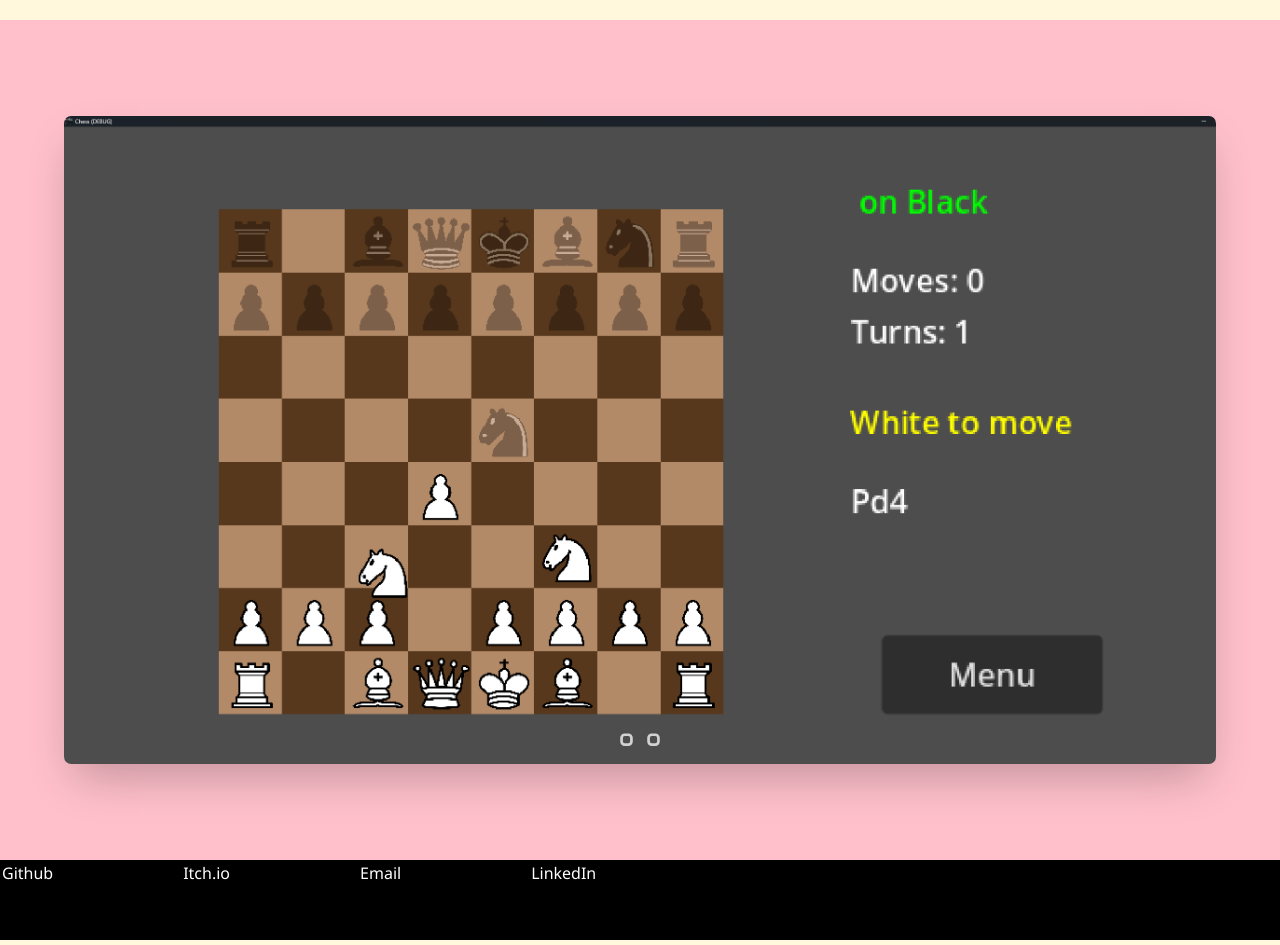
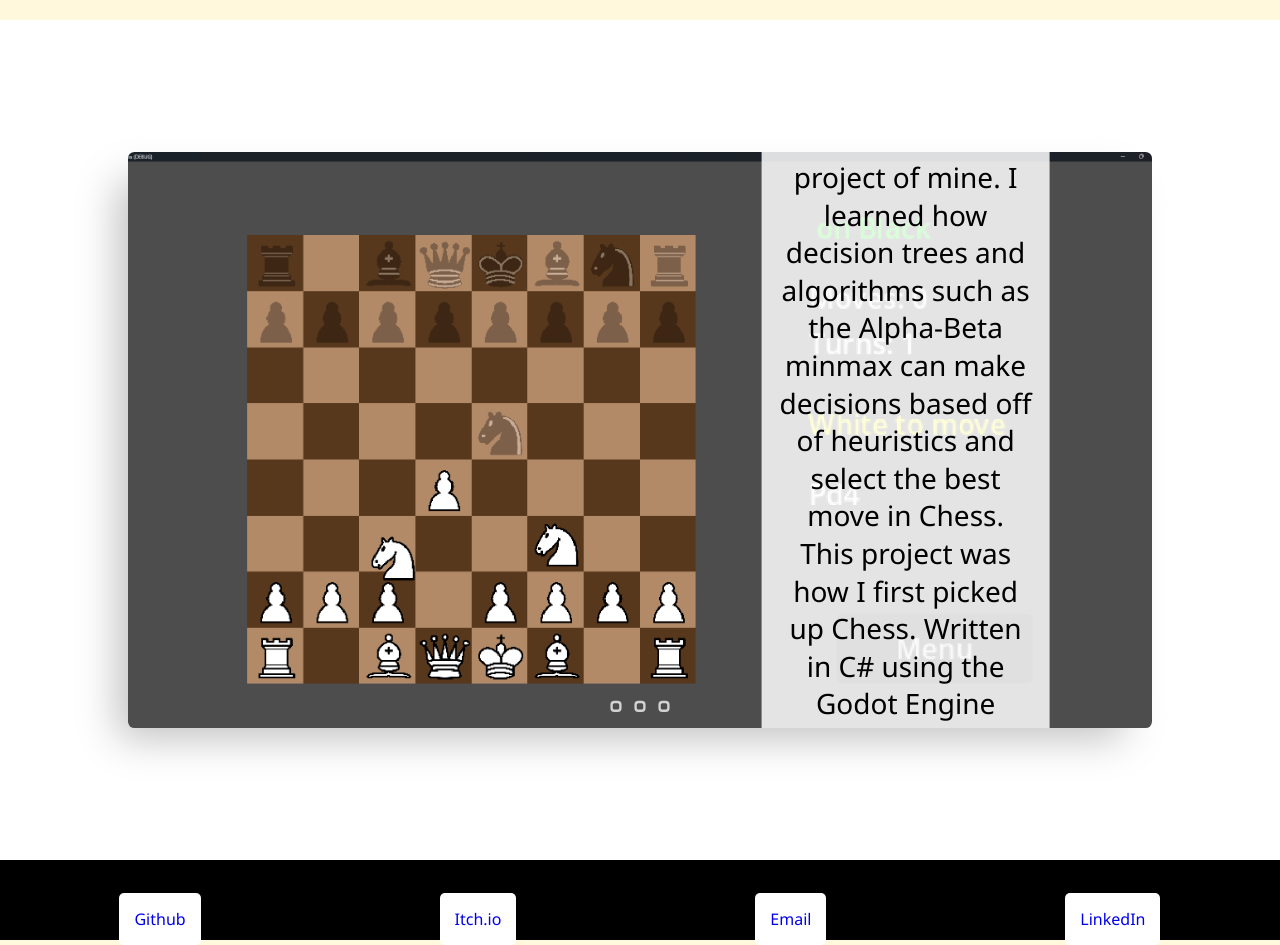
Before and after one commit to dn12345679/dn12345679.github.io, a plain HTML site: page index.html in a window 1280 px wide. Shown: the part 1580-2525 px from the top of the page. Drawn offline with Linux system fonts and the light colour scheme.

Commit message:
added projects page. Next work on resume, about me, fix the intro, and flesh out design

```diff
--- a/index.html
+++ b/index.html
@@ -16,6 +16,12 @@
 
         sidebar.classList.toggle('open'); // trigger animation
     }
+
+    function disableSidebar() {
+        const sidebar = document.querySelector('.sidebar');
+        sidebar.classList.remove('open');
+    }
+
     // IMPORTANT: resize the "canvas" for the splat effect
     function resizeCanvas() {
         const canvas = document.querySelector('.paintCanvas');
@@ -131,15 +137,14 @@
         });
     }
 
-
-
-    document.addEventListener("scroll", changeBG);
-    function changeBG(event) {
-        this.querySelector('body');
-        ( () => {
-        })();
-    }
-
+    window.addEventListener("scroll", function () {
+        const header = document.querySelector(".header");
+        if (window.scrollY > 100) {
+            header.classList.add("shrink");
+        } else {
+            header.classList.remove("shrink");
+        }
+    });
 
     window.onload = function() {
         addParticles(50);
@@ -148,6 +153,7 @@
 
         document.addEventListener("mousemove", parallax); // paralax
     };
+
 </script>
 
 <body>
@@ -159,18 +165,18 @@
     <nav id="navigation">
         <ul class="sidebar">
 
-            <li><a onclick="toggleSidebar()" href="#"><img id="menu_icon" src="Images/Icons/menu_icon.svg"></a></li>
-            <li><a href="#">Home</a></li>
+            <li><a onclick="toggleSidebar()"><img id="menu_icon" src="Images/Icons/menu_icon.svg"></a></li>
+            <li><a onclick="disableSidebar()" href="#">Home</a></li>
             <li><a href="#aboutme-page">About Me</a></li>
             <li><a href="#projects-page">Projects</a></li>
             <li><a href="#links-page">Links</a></li>
         </ul>
         <ul class="header">
-            <li><a href="#">Home</a></li>
+            <li><a onclick="disableSidebar()" href="#">Home</a></li>
             <li><a class="limit-screen" href="#aboutme-page">About Me</a></li>
             <li><a class="limit-screen" href="#projects-page">Projects</a></li>
             <li><a class="limit-screen" href="#links-page">Links</a></li>
-            <li><a onclick="toggleSidebar()" href ="#"><img id="menu_icon" src="Images/Icons/menu_icon.svg"></a></li>
+            <li><a onclick="toggleSidebar()"><img id="menu_icon" src="Images/Icons/menu_icon.svg"></a></li>
         </ul>
     </nav>
     <div id="body">
@@ -204,9 +210,7 @@
                                 as an undergraduate, I have developed an interest and passion for linguistics (computational linguistics),
                                 applied mathematics, and game development. <br>
                                 Attached below is my general resume.
-
                             </p>
-
                         </div>
                     </div>
                 </section>
@@ -214,37 +218,88 @@
                 <section id="projects-page" class="section-page">
                     <div class="project-slider-wrapper">
                         <div class="project-slider">
-                            <img id="slide-1" src="Images\Projects\ChessAI.png" alt="Virtual Chess board"/>
-                            <img id="slide-2" src="Images\Projects\efluid1.png" alt="Fluid-like pixel movements"/>
+
+                            <div class="slide">
+                                <div class="slide-content" id="slide-content-1">
+                                    <p class="slide-text">
+                                        Personal favorite project of mine. I learned how decision trees and algorithms such as
+                                        the Alpha-Beta minmax can make decisions based off of heuristics and select the best move in Chess.
+                                        This project was how I first picked up Chess. Written in C# using the Godot Engine
+                                    </p>
+                                    <a href="https://github.com/dn12345679/ChessBot" target="_blank">
+                                        View source
+                                    </a>
+                                </div>
+
+                                <img id="slide-1" class="slide-anchor" src="Images\Projects\ChessAI.png" alt="Virtual Chess board">
+                            </div>
+                            <div class="slide">
+                                <div class="slide-content" id="slide-content-2">
+                                    <p class="slide-text">
+                                        Computational fluid dynamics. Modeling fluids using the Navier-Stokes equations. A JavaScript implementation
+                                        of Jos Stam's study on fluid dynamics (2003).
+
+                                    </p>
+                                    <a href="Downloadable\navier-stokes.pdf" download="navier-stokes-notes">
+                                        <button class="download-pdf">
+                                            LaTeX Writeup
+                                        </button>
+                                    </a>
+                                    <a href="https://github.com/dn12345679/EulerianFluidSim" target="_blank">
+                                        View source
+                                    </a>
+                                </div>
+                                <img id="slide-2" class="slide-anchor" src="Images\Projects\efluid1.png" alt="Fluid-like pixel movements"/>
+                            </div>
+                            <div class="slide">
+                                <div class="slide-content" id="slide-content-3">
+                                    <p class="slide-text">
+                                        I enjoy making personal projects; and among those, making small games for game jams has been
+                                        one of my favorite pasttimes. Here I dispaly a collage of my favorite few. More can be viewed
+                                        in my itch.io site link!
+                                    </p>
+                                    <a href="https://nocd.itch.io/" target="_blank">
+                                        View my games!
+                                    </a>
+                                </div>
+                                <img id="slide-3" class="slide-anchor" src="Images\Projects\my_games.png" alt="Collage of my best games"/>
+                            </div>
                         </div>
                         <div class="project-slider-nav">
-                            <a href="#slide-1"></a>
-                            <a href="#slide-2"></a>
+                            <a href="#slide-1" ></a>
+                            <a href="#slide-2" ></a>
+                            <a href="#slide-3"></a>
                         </div>
                     </div>
                 </section>
             </section>
         </div>
     </div>
+
     <footer id="links-page" class="bottom">
-        <div class="links">
-            <table>
-                <tr>
-                    <td>
+        <div class="links-wrapper">
+            <ul class="links">
+                <li>
+                    <a href="https://github.com/dn12345679" target="_blank">
                         Github
-                    </td>
-                    <td>
+                    </a>
+                </li>
+                <li>
+                    <a href="https://nocd.itch.io/" target="_blank">
                         Itch.io
-                    </td>
-                    <td>
+                    </a>
+                </li>
+                <li>
+                    <a href="mailto:dylngu002@gmail.com" target="_blank">
                         Email
-                    </td>
-                    <td>
+                    </a>
+                </li>
+                <li>
+                    <a href="https://www.linkedin.com/in/dylan-nguyen-91b003269/" target="_blank">
                         LinkedIn
-                    </td>
-                </tr>
-
-            </table>
+                    </a>
+                </li>
+            </ul>
         </div>
     </footer>
 
--- a/style.css
+++ b/style.css
@@ -104,6 +104,17 @@ nav a:hover {
     position: fixed;
     background-color: white;
     box-shadow: 3px 3px 5px rgba(1, 1, 1, 0.3);
+    transition: 1.0s cubic-bezier(.17,.67,.37,.9);
+    width: 100%;
+
+    overflow: hidden;
+}
+.header.shrink {
+    position: fixed;
+    right: 0;
+    transition: 1.0s cubic-bezier(.17,.67,.37,.9);
+    width: 7vh;
+    box-shadow: -3px 0px 3px rgba(0, 0, 0, 0.3) ;
 }
 
 
@@ -123,7 +134,7 @@ nav a:hover {
     height: 100vh;
     width: 20vw;
     z-index: 99;
-    background-color: rgba(255, 255, 255, 0.3);
+    background-color: rgba(255, 255, 255, 0.6);
     box-shadow: -10px 0 10px rgba(0, 0, 0, 0.1);
     backdrop-filter: blur(5px);
 
@@ -239,7 +250,7 @@ nav a:hover {
     display: flex;
     flex-direction: column;
 
-    background-color: white;
+    background-color: rgba(255, 255, 255, 0.2);
 
 }
 
@@ -283,21 +294,23 @@ nav a:hover {
 }
 
 #projects-page {
-    background-color: pink;
-    height: 105vh;
+    background-color: white;
+    min-height: 105vh;
     min-width: 100vw;
     align-items: flex-start;
     justify-content: center;
     display: flex;
     flex-direction: column;
     z-index: inherit;
+
 }
 
 /* slider */
 
 .project-slider-wrapper {
     position: relative;
-    scale: 0.9;
+    scale: 0.8;
+    overflow-y: none;
 }
 
 .project-slider {
@@ -307,15 +320,31 @@ nav a:hover {
 
     overflow-x: hidden;
     scroll-snap-type: x mandatory;
+
+
     scroll-behavior: smooth;
-    box-shadow: 0 1.5rem 3rem -0.75rem hsla(0, 0%, 0%, 0.25);
+    box-shadow: -1.5rem 1.5rem 3rem -0.75rem hsla(0, 0%, 0%, 0.25);
     border-radius: 0.5rem;
     width: 100vw;
 }
 
-.project-slider img{
+.slide {
+    position: relative;
+    overflow: hidden;
+    align-items: center;
+    justify-content: center;
+    display: flex;
+
+    scroll-snap-align: start;
+
+    height: 100%;
+    min-width: 100%;
     flex: 1 0 100%;
-    scroll-snap-align: start;
+}
+
+.project-slider div img{
+    width: 100%;
+    height: 100%;
     object-fit: cover;
 }
 
@@ -342,6 +371,46 @@ nav a:hover {
     transition: opacity ease 250ms;
 }
 
+/* to offset the vertical a bit */
+.slide-anchor {
+    scroll-margin-top: 5em;
+}
+
+/* slides text */
+.slide-text {
+    font-size: 35px;
+}
+
+.slide-content {
+    padding: 20px;
+    position: absolute;
+    width: 25%;
+    font-size: 35px;
+    background-color: rgba(255, 255, 255, 0.85);
+    align-content: center;
+
+    flex-direction: column;
+    display: flex;
+    justify-content: center;
+    min-height: 100%;
+    text-align: center;
+}
+
+#slide-content-1 {
+    right: 10%;
+}
+#slide-content-2 {
+    left: 10%;
+}
+#slide-content-3 {
+    left: 0;
+}
+
+.download-pdf {
+    scale: 200%;
+}
+
+
 
 /* footer */
 
@@ -349,14 +418,23 @@ nav a:hover {
     min-width: 100vw;
     min-height: 10vh;
     background-color: black;
+    position: absolute;
 }
 
 .links {
-    color: white;
-    align-content: center;
-    flex-direction: column;
+
+
+    flex-direction: row;
+    display: flex;
+    justify-content: space-around;
+    align-items: center;
+    position: relative;
+    top: 3em;
+
 }
-
-.links table tr td{
-    padding-right: 10vw;
+.links li a{
+    background-color: white;
+    padding: 15px;
+    border-radius: 5px;
+    text-decoration: none;
 }
```
Also changed, not shown: Images/Projects/my_games.png (added), 1 other file.
